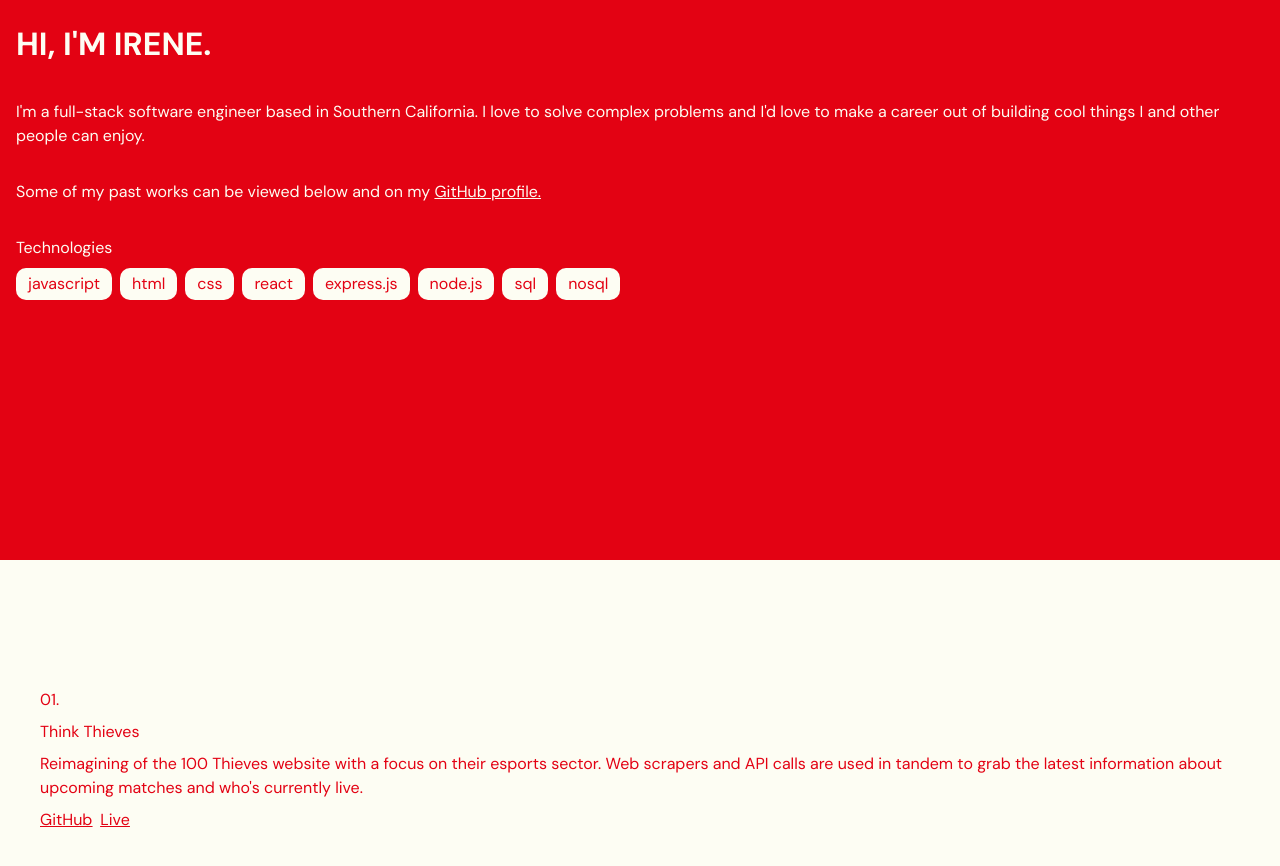
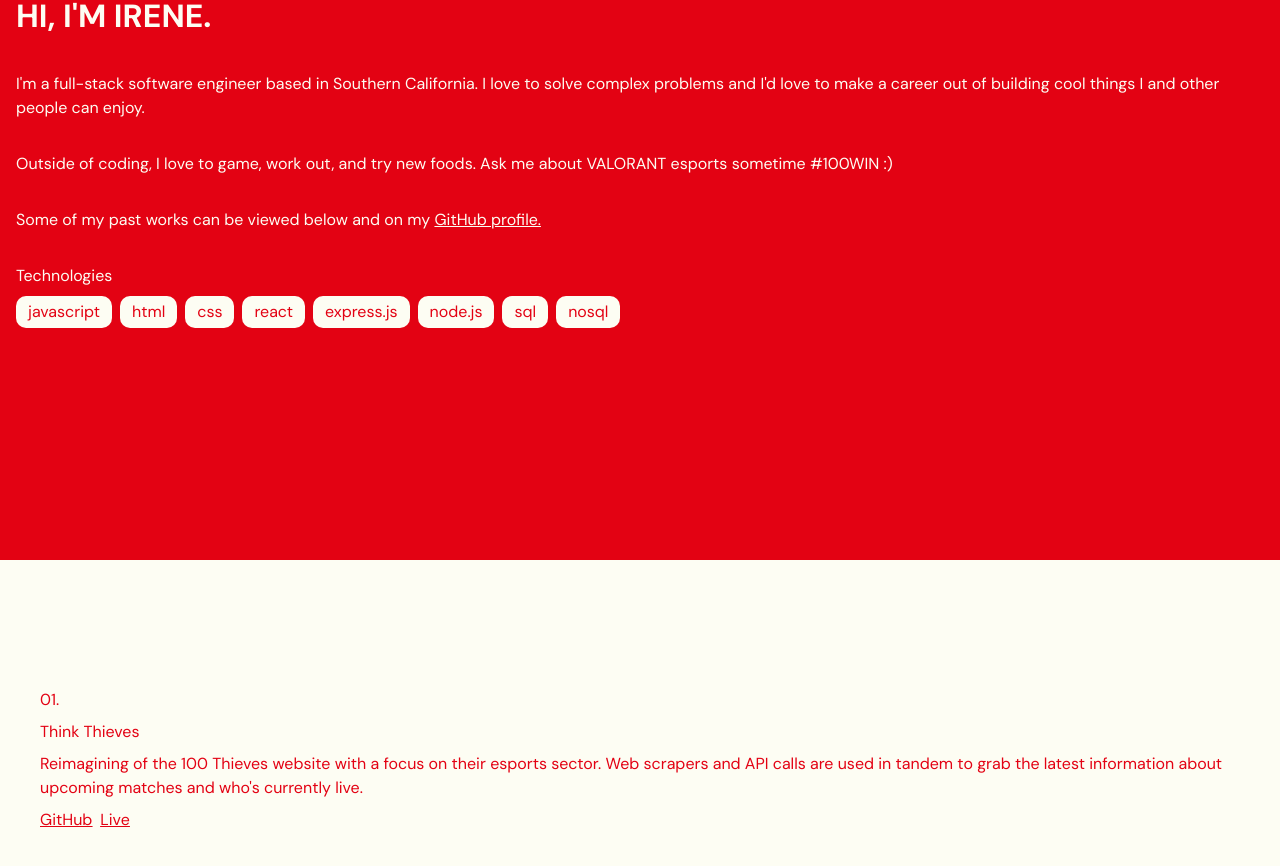
Before and after one commit to irene-panis/portfolio2024, a React (Vite) app: page / in a window 1280 px wide. Shown: the part 1040-1906 px from the top of the page. Built offline with nearby package versions, Linux system fonts and the light colour scheme.

Commit message:
add a lil more me to my about section

```diff
--- a/src/sections/work/components/Tech.jsx
+++ b/src/sections/work/components/Tech.jsx
@@ -4,6 +4,7 @@
     <div className="h-screen flex flex-col justify-center gap-8 work-intro">
       <p className="uppercase font-bold text-[2em]">Hi, I'm Irene.</p>
       <p>I'm a full-stack software engineer based in Southern California. I love to solve complex problems and I'd love to make a career out of building cool things I and other people can enjoy.</p>
+      <p>Outside of coding, I love to game, work out, and try new foods. Ask me about VALORANT esports sometime #100WIN :)</p>
       <p>Some of my past works can be viewed below and on my <a href="https://github.com/irene-panis" className="underline">GitHub profile.</a></p>
       <div className="techs flex flex-col gap-2">
         <p>Technologies</p>
```
